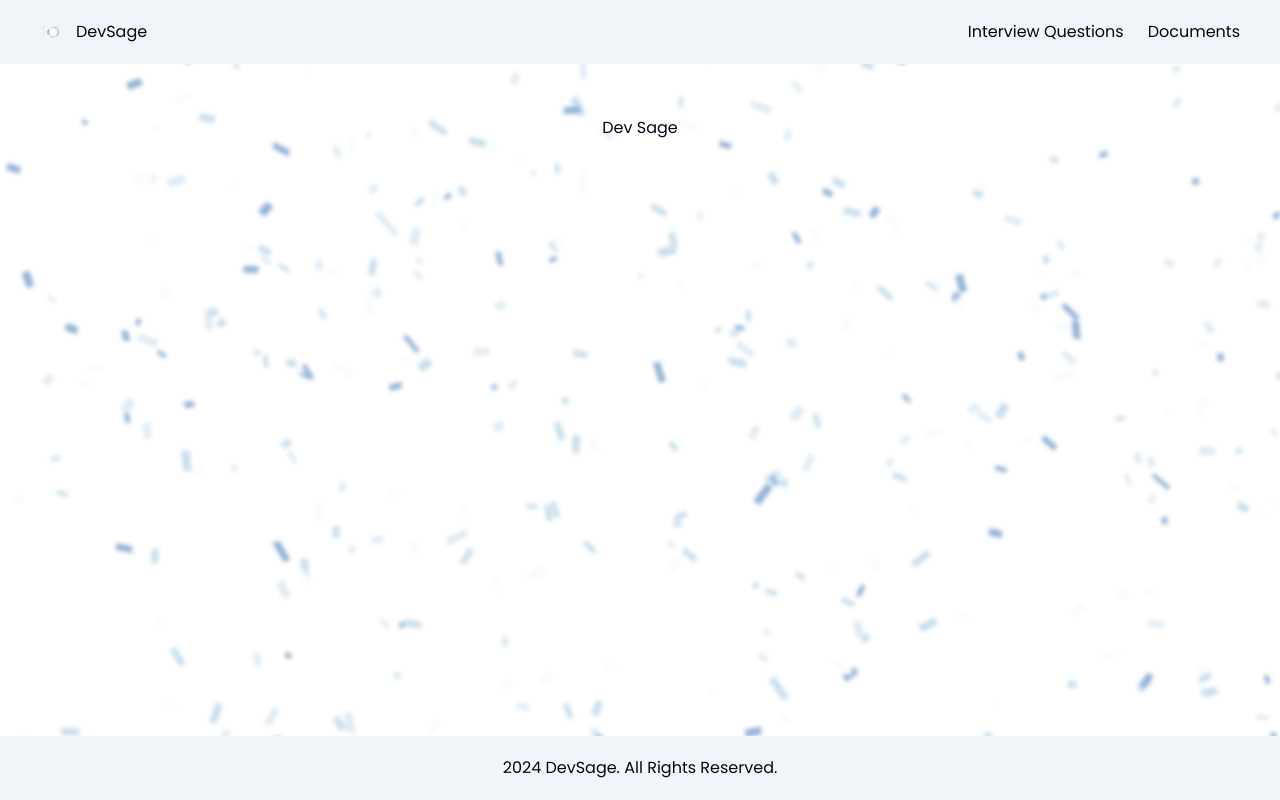
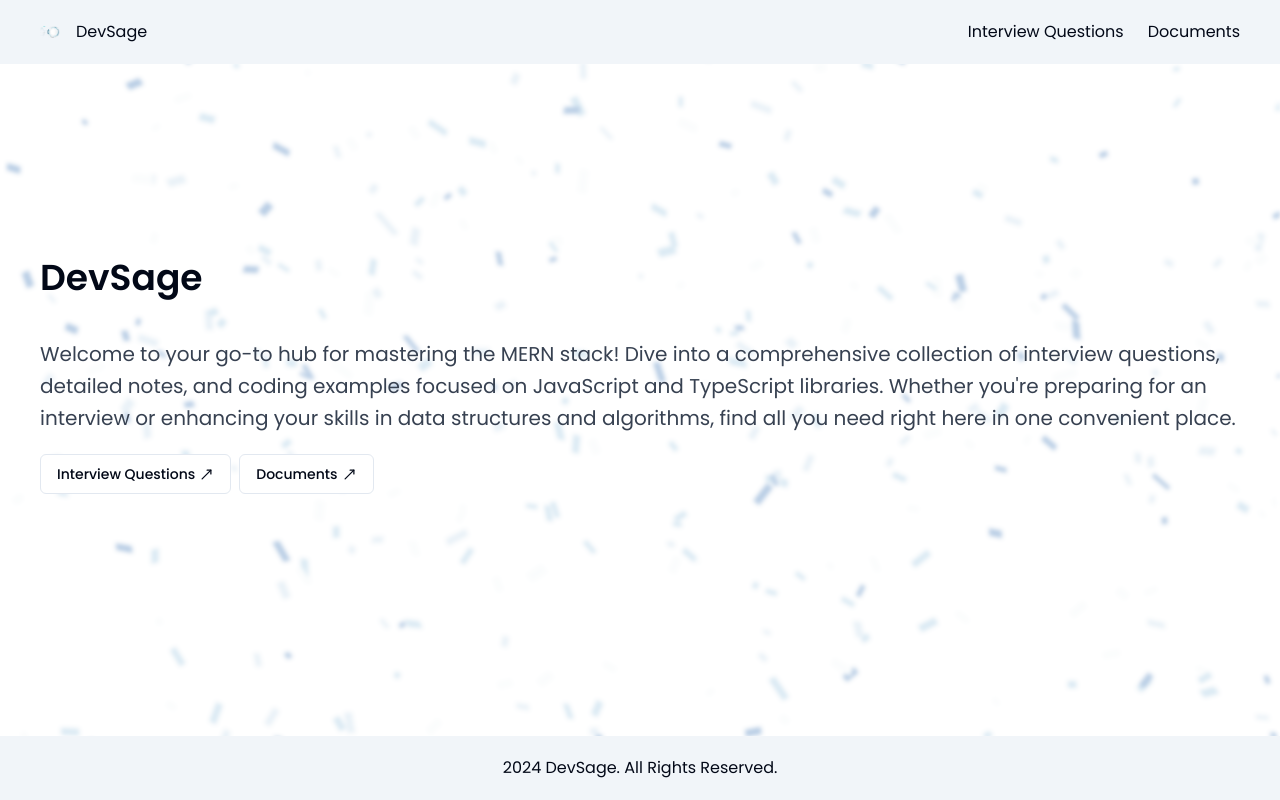
Before and after one commit to MewanAkoon/dev-sage, a Next.js app: page / in a window 1280 px wide. Built offline with nearby package versions, Linux system fonts and the light colour scheme.

Commit message:
Improved the home page

```diff
--- a/src/app/(app)/interview-questions/[id]/components/questions-table.tsx
+++ b/src/app/(app)/interview-questions/[id]/components/questions-table.tsx
@@ -214,7 +214,7 @@ export function QuestionsTable({ id, questions }: QuestionsTableProps) {
 					</DropdownMenuContent>
 				</DropdownMenu>
 			</div>
-			<div className='rounded-md border backdrop-blur-lg'>
+			<div className='rounded-md border backdrop-blur-md'>
 				<Table>
 					<TableHeader>
 						{table.getHeaderGroups().map((headerGroup) => (
--- a/src/app/globals.css
+++ b/src/app/globals.css
@@ -92,6 +92,6 @@
 	.background-image {
 		background-image: url('../../public/assets/images/background-image.png');
 
-		@apply absolute w-full h-full bg-cover opacity-80 blur-[2px] -z-10;
+		@apply absolute w-full h-full bg-cover blur-[2px] -z-50 opacity-50;
 	}
 }
--- a/src/app/page.tsx
+++ b/src/app/page.tsx
@@ -1,3 +1,36 @@
+import { Button } from '@/components/ui/button';
+import { ArrowRightCircle, MoveUpRight } from 'lucide-react';
+import Link from 'next/link';
+
 export default function Home() {
-	return <main className='text-center my-8'>Dev Sage</main>;
+	return (
+		<div className='flex w-full h-full items-center justify-center my-8'>
+			<div className='sm:-mt-28 -mt-32'>
+				<h1 className='text-4xl font-semibold'>DevSage</h1>
+				<p className='mt-10 text-xl text-gray-700 leading-8'>
+					Welcome to your go-to hub for mastering the MERN stack! Dive into a
+					comprehensive collection of interview questions, detailed notes, and
+					coding examples focused on JavaScript and TypeScript libraries.
+					Whether you&apos;re preparing for an interview or enhancing your
+					skills in data structures and algorithms, find all you need right here
+					in one convenient place.
+				</p>
+				<div className='mt-5 flex space-x-2'>
+					<Button variant='outline' className='hover:underline' asChild>
+						<Link
+							className='flex items-center gap-x-1'
+							href='/interview-questions'
+						>
+							Interview Questions <MoveUpRight width={15} height={15} />
+						</Link>
+					</Button>
+					<Button variant='outline' className='hover:underline' asChild>
+						<Link href='/documents' className='flex items-center gap-x-1'>
+							Documents <MoveUpRight width={15} height={15} />
+						</Link>
+					</Button>
+				</div>
+			</div>
+		</div>
+	);
 }
--- a/src/components/shared/mdx-wrapper.tsx
+++ b/src/components/shared/mdx-wrapper.tsx
@@ -7,7 +7,7 @@ export function MDXWrapper({ children, className }: MarkdownComponentProps) {
 	return (
 		<div
 			className={cn(
-				'prose max-w-full border border-gray-200 p-5 sm:p-10 rounded-md backdrop-blur-lg',
+				'prose max-w-full border border-gray-200 p-5 sm:p-10 rounded-md backdrop-blur-md',
 				className
 			)}
 		>
```
